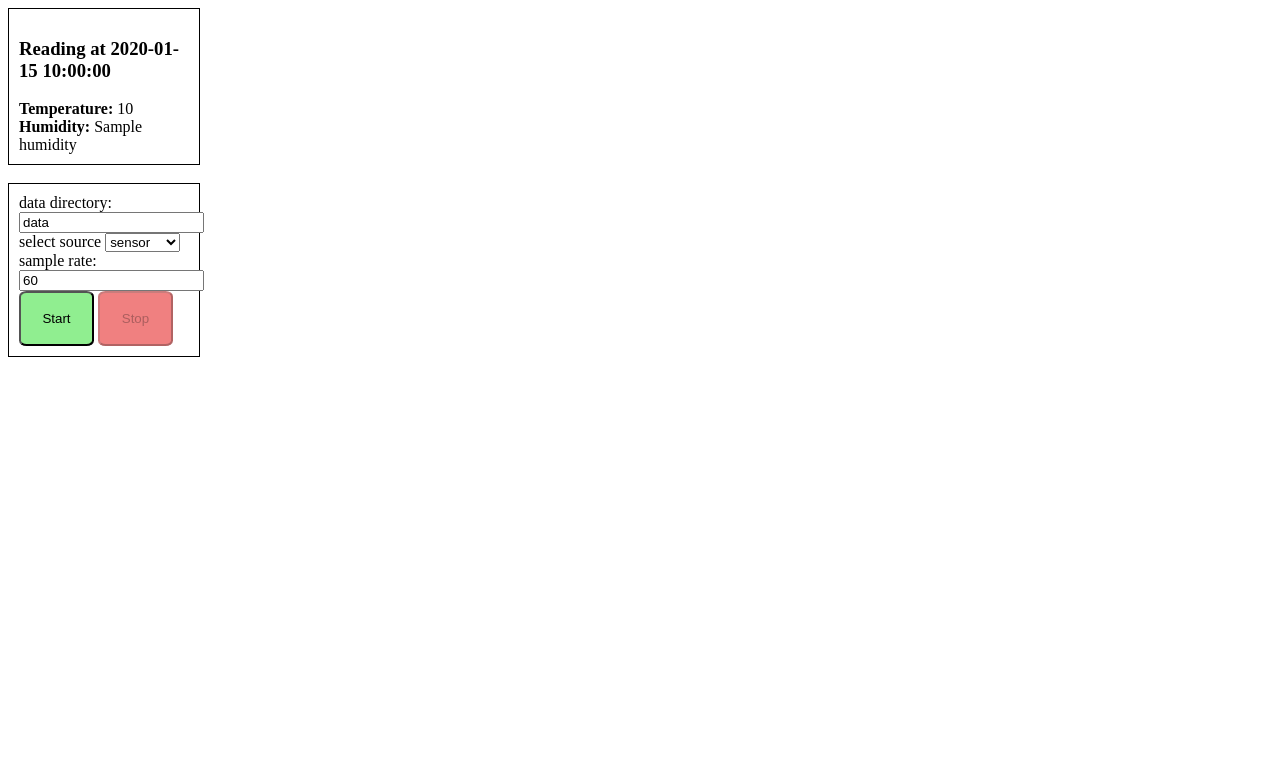
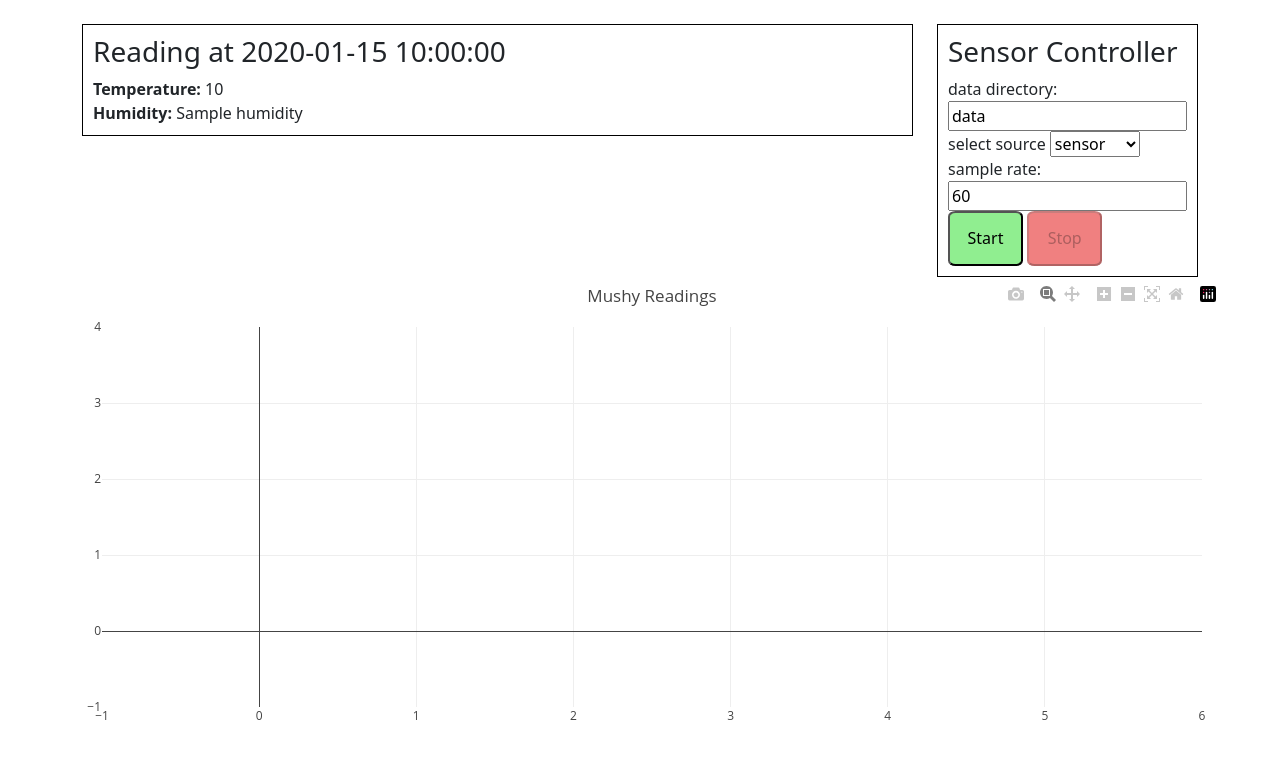
Before and after one commit to nneibaue/nous_growbox, a Flask app: template templates/index.html in a window 1280 px wide. Shown: the top 759 px of the page. Run offline with Flask 2, Linux system fonts and the light colour scheme; the template is opened without the code that fills it: most values are stand-ins (such as "Sample title", 1, 10 or a date in 2020); some libraries are stand-ins or nearby versions.

Commit message:
Move graph js to static; add graph to home page

```diff
--- a/app.py
+++ b/app.py
@@ -16,10 +16,6 @@ FILE_PATTERN = 'growbox_data_(sensor|fake)_(?P<date>\d{8})-(?P<hour>\d{1,2})\.cs
 
 collector = peripherals.Collector()
 
-@app.route('/')
-def hello_world():
-    return 'Hello, World!'
-
 
 @app.route('/stop')
 def stop_loop():
@@ -36,16 +32,18 @@ def start_collection():
     return redirect(url_for('show_current_readings'))
 
 
-@app.route('/current')
+@app.route('/')
 def show_current_readings():
     print(request.url)
     current_data = peripherals.get_sensor_datapoint()
+    data = data_utils.get_data(collector.data_dir).to_json(orient='records')
     return render_template(
         'index.html',
         temp=current_data.temp,
         humidity=current_data.humidity,
         now=current_data.time,
         status=collector.status,
+        plotdata=data,
     )
 
 
--- /dev/null
+++ b/data_utils.py
@@ -0,0 +1,28 @@
+import re
+import pandas as pd
+from pathlib import Path
+from datetime import datetime
+
+DATA_BASE_DIR = 'data'
+
+FILE_PATTERN = 'growbox_data_(sensor|fake)_(?P<date>\d{8})-(?P<hour>\d{1,2})\.csv'
+
+def get_data(data_dir, start=None, end=None):
+	data_dir = Path(DATA_BASE_DIR) / data_dir
+	all_files =data_dir.glob('*.csv')
+	# Get files that fall within the date range
+	# files_in_range = []
+	# for file in Path(data_dir).glob('*.csv'):
+	# 	match = re.match(FILE_PATTERN, file.name)
+	# 	date = match['date']
+	# 	hour = match['hour']
+	# 	file_start = datetime(
+	# 		year=int(date[:4]),
+	# 		month=int(date[4:6]),
+	# 		day=int(date[6:]),
+	# 		hour=int(hour)
+	# 	)
+	# 	condition = start is not None
+	# 	if start is not None and file_start >= start:
+	dfs = [pd.read_csv(f) for f in all_files if re.match(FILE_PATTERN, f.name)]
+	return pd.concat(dfs).sort_values(by='time')
--- /dev/null
+++ b/static/graph.js
@@ -0,0 +1,36 @@
+function plot_sensor_data(data, element_id) {
+	console.log(data);
+	time = data.map(item => item.time);
+	temp = data.map(item => item.temp);
+	humidity = data.map(item => item.humidity);
+
+	var temp_trace = {
+		type: 'line',
+		x: time,
+		y: temp,
+		name: 'Temperature',
+        mode: 'lines+markers'
+	};
+
+	var humidity_trace = {
+		type: 'line',
+		x: time,
+		y: humidity,
+		name: 'Humidity',
+        mode: 'lines+markers',
+	};
+
+	var layout = {
+		// width: 600,
+		// height: 400,
+		title: 'Mushy Readings',
+        margin: {
+            t: 50, //top margin
+            l: 20, //left margin
+            r: 20, //right margin
+            b: 20 //bottom margin
+            }
+	};
+
+	Plotly.newPlot(element_id,[temp_trace, humidity_trace], layout);
+}
--- a/templates/index.html
+++ b/templates/index.html
@@ -4,19 +4,27 @@
 		<script src="https://ajax.googleapis.com/ajax/libs/jquery/3.6.0/jquery.min.js"></script>
 		<link rel="stylesheet" href="{{ url_for('static', filename='loader.css') }}">
 
+		<!-- Bootstrap -->
+		<link href="https://cdn.jsdelivr.net/npm/bootstrap@5.1.3/dist/css/bootstrap.min.css" rel="stylesheet" integrity="sha384-1BmE4kWBq78iYhFldvKuhfTAU6auU8tT94WrHftjDbrCEXSU1oBoqyl2QvZ6jIW3" crossorigin="anonymous">
 		<!-- Plotly -->
 		<script src="https://cdn.plot.ly/plotly-2.4.2.min.js"></script>
+		<!-- Our plotting code -->
+		<script src="{{ url_for('static', filename='graph.js') }}"></script>
+
+
 
 	<style>
 		.data-readout {
 			border: 1px solid black;
-			width: 170px;
 			padding: 10px;
 		}
 		.collector-submit {
 			border: 1px solid black;
-			width: 170px;
-			padding: 10px
+			width: auto;
+			padding: 10px;
+		}
+		.plotarea {
+			width: auto;
 		}
 		#start-button {
 			background-color: lightgreen;
@@ -33,14 +41,19 @@
 	</style>
 	</head>
 	<body>
+		<br>
+		<div class="container">
+			<div class="row">
+				<div class="col-9">
 					<div class='data-readout'>
 						<h3>Reading at {{ now }}</h3>
 						<b>Temperature:</b> {{ temp }} <br>
 						<b>Humidity:</b> {{ humidity }} <br>
 					</div>
-		<br>
-
+				</div>
+				<div class="col-3">
 					<div id="controls" class="collector-submit">
+						<h3>Sensor Controller</h3>
 						<label for="fname">data directory: </label>
 						<input type="text" id="data-dir-input" value="data"><br>
 						<label for="source-input">select source</label>
@@ -54,9 +67,19 @@
 						<button id="stop-button" onclick="stop()" disabled=true>Stop</button>
 						<div id="loader" class="loader"></div>
 					</div>
+				</div>
+			</div>
+			<div class="row">
+				<div id='plotarea'></div>
+			</div>
+		</div>
 	</body>
 
 	<script>
+		var foobar = {{ plotdata|safe }};
+		plot_sensor_data({{ plotdata|safe }}, 'plotarea');
+
+
 		var collectorStatus = JSON.parse({{ status|tojson }});
 		var data_dir_element = document.getElementById('data-dir-input');
 		var source_element = document.getElementById('source-input');
```
Lines whose indentation alone changed are shown as unchanged.
